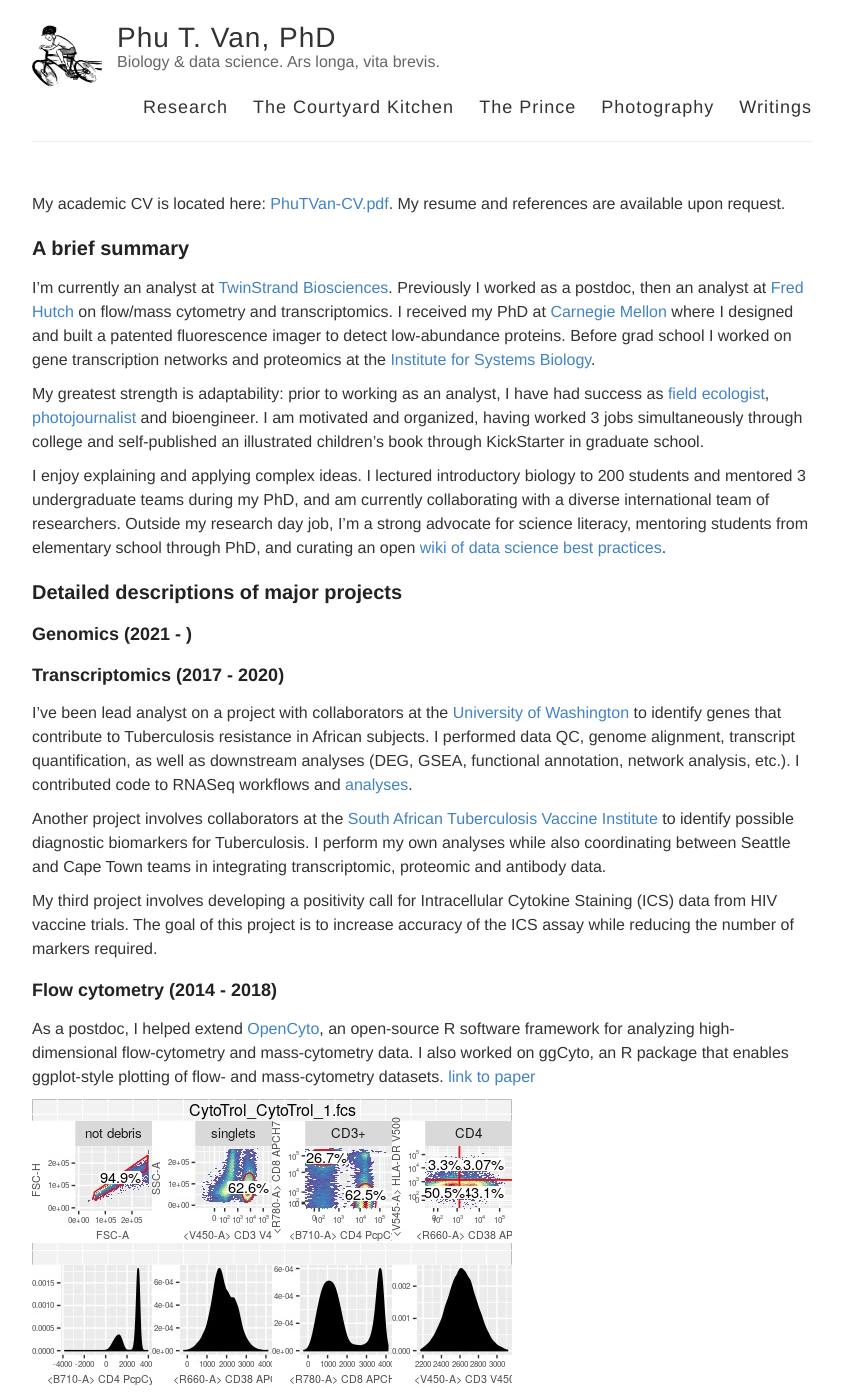
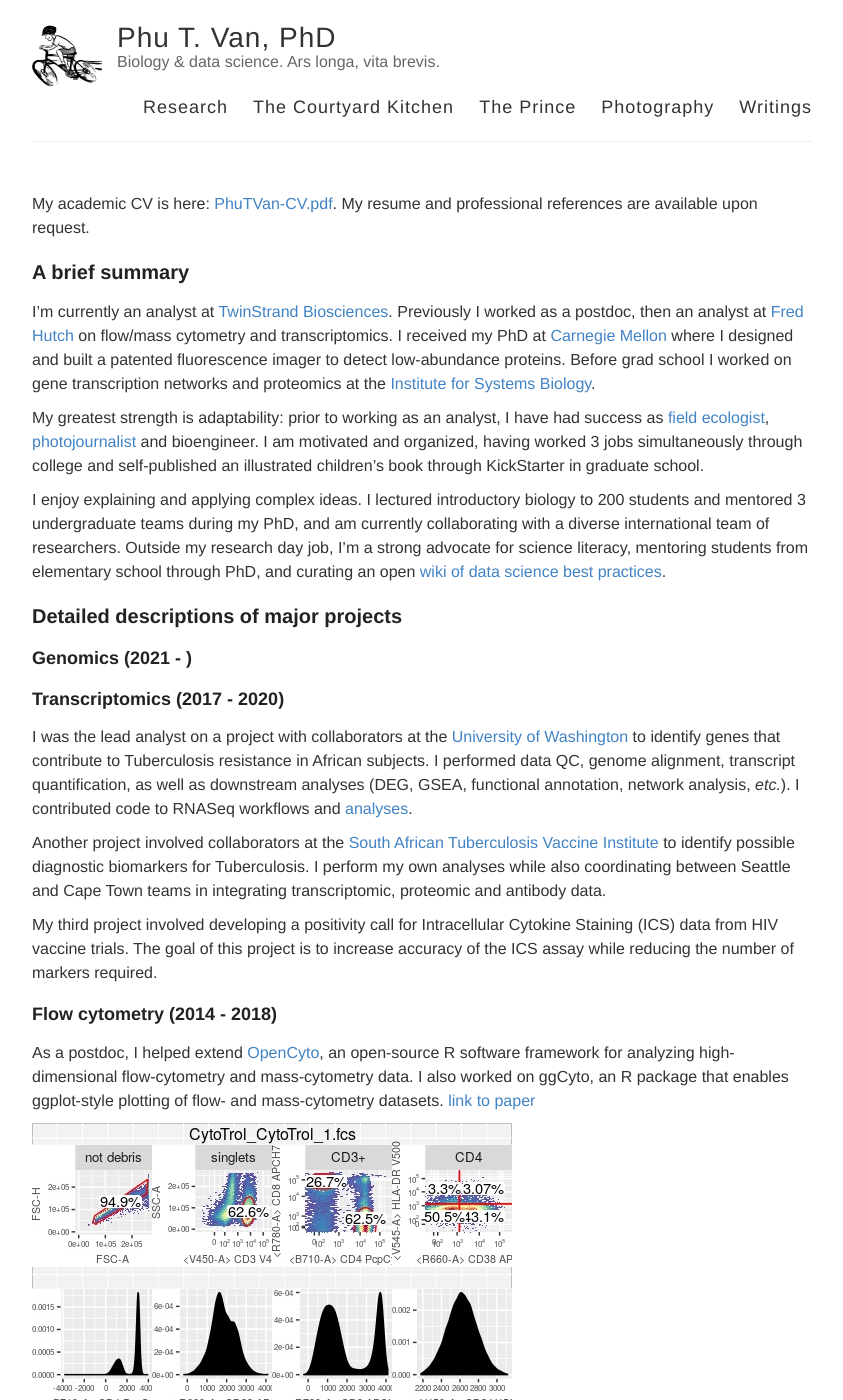
Before and after one commit to ptvan/ptvan.github.io, a Jekyll site: the page built from research.md, in a window 1280 px wide and 1400 px high. Shown: the whole window, without its empty margins (218-1061 px from the left). Built offline with Jekyll 4.4.1, drawn with Linux system fonts in a browser that asks for light colours.

Commit message:
minor tweaks

```diff
--- a/research.md
+++ b/research.md
@@ -4,7 +4,7 @@
 permalink: /research/
 ---
 
-My academic CV is located here: [PhuTVan-CV.pdf](PhuTVan-CV.pdf). My resume and references are available upon request.
+My academic CV is here: [PhuTVan-CV.pdf](PhuTVan-CV.pdf). My resume and professional references are available upon request.
 
 ## A brief summary
 
@@ -20,11 +20,11 @@
 
 ### Transcriptomics (2017 - 2020)
 
-I've been lead analyst on a project with collaborators at the [University of Washington](https://www.washington.edu/) to identify genes that contribute to Tuberculosis resistance in African subjects. I performed data QC, genome alignment, transcript quantification, as well as downstream analyses (DEG, GSEA, functional annotation, network analysis, etc.). I contributed code to RNASeq workflows and [analyses](https://github.com/ptvan/r-snippets).
+I was the lead analyst on a project with collaborators at the [University of Washington](https://www.washington.edu/) to identify genes that contribute to Tuberculosis resistance in African subjects. I performed data QC, genome alignment, transcript quantification, as well as downstream analyses (DEG, GSEA, functional annotation, network analysis, *etc.*). I contributed code to RNASeq workflows and [analyses](https://github.com/ptvan/r-snippets).
 
-Another project involves collaborators at the [South African Tuberculosis Vaccine Institute](http://www.satvi.uct.ac.za/) to identify possible diagnostic biomarkers for Tuberculosis. I perform my own analyses while also coordinating between Seattle and Cape Town teams in integrating transcriptomic, proteomic and antibody data.
+Another project involved collaborators at the [South African Tuberculosis Vaccine Institute](http://www.satvi.uct.ac.za/) to identify possible diagnostic biomarkers for Tuberculosis. I perform my own analyses while also coordinating between Seattle and Cape Town teams in integrating transcriptomic, proteomic and antibody data.
 
-My third project involves developing a positivity call for Intracellular Cytokine Staining (ICS) data from HIV vaccine trials. The goal of this project is to increase accuracy of the ICS assay while reducing the number of markers required.
+My third project involved developing a positivity call for Intracellular Cytokine Staining (ICS) data from HIV vaccine trials. The goal of this project is to increase accuracy of the ICS assay while reducing the number of markers required.
 
 ### Flow cytometry (2014 - 2018)
 
```
